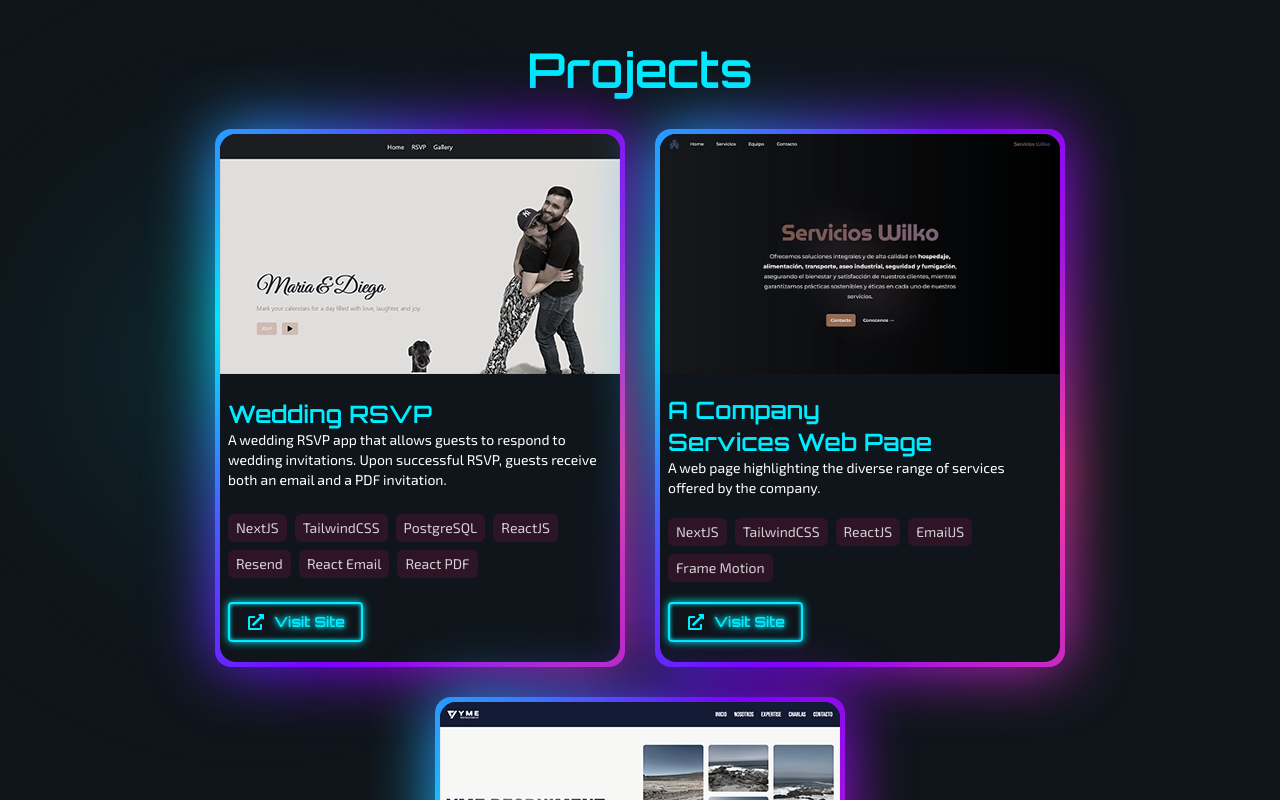
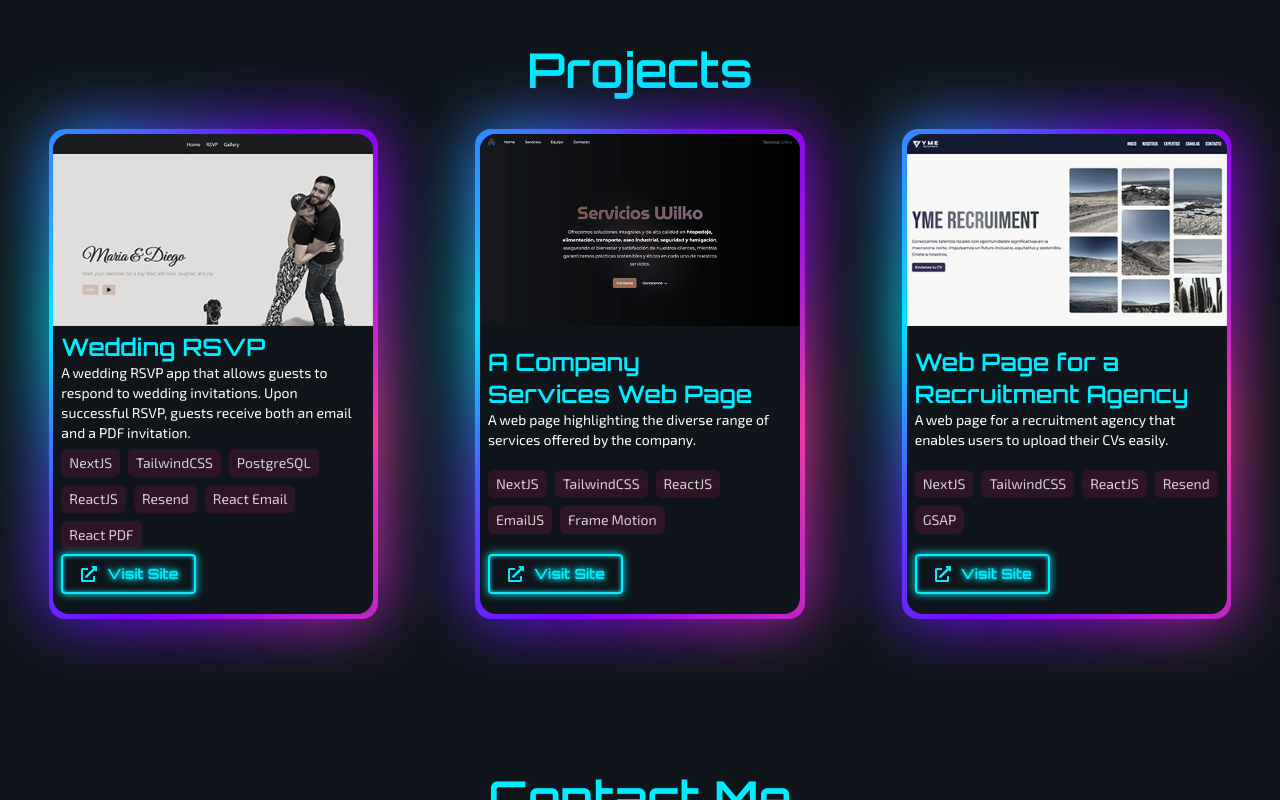
Before and after one commit to hermani456/portfolio, a Next.js app: page / in a window 1280 px wide. Shown: the part 1580-2380 px from the top of the page. Built offline with nearby package versions, Linux system fonts and the light colour scheme.

Commit message:
Adjust ProjectCard dimensions for better responsiveness and update Projects layout for improved alignment

```diff
--- a/src/components/ProjectCard.jsx
+++ b/src/components/ProjectCard.jsx
@@ -5,7 +5,7 @@ import { FaExternalLinkAlt } from "react-icons/fa";
 const ProjectCard = ({ name, description, techStack, live, img }) => {
   return (
     <div className="card-border">
-      <div className="w-[25rem] h-[33rem] flex flex-col justify-between rounded-[1rem] overflow-hidden bg-back">
+      <div className="w-[20rem] h-[30rem] 2xl:w-[25rem] 2xl:h-[33rem] flex flex-col justify-between rounded-[1rem] overflow-hidden bg-back">
         <Image
           src={img}
           alt={name}
--- a/src/components/Projects.jsx
+++ b/src/components/Projects.jsx
@@ -56,7 +56,7 @@ const Projects = () => {
           <Header>Projects</Header>
         </div>
         <div
-          className="flex flex-wrap justify-center gap-10 mt-10"
+          className="flex flex-wrap justify-around gap-10 mt-10"
           ref={projectsRef}
         >
           {projects.map((project) => (
```
